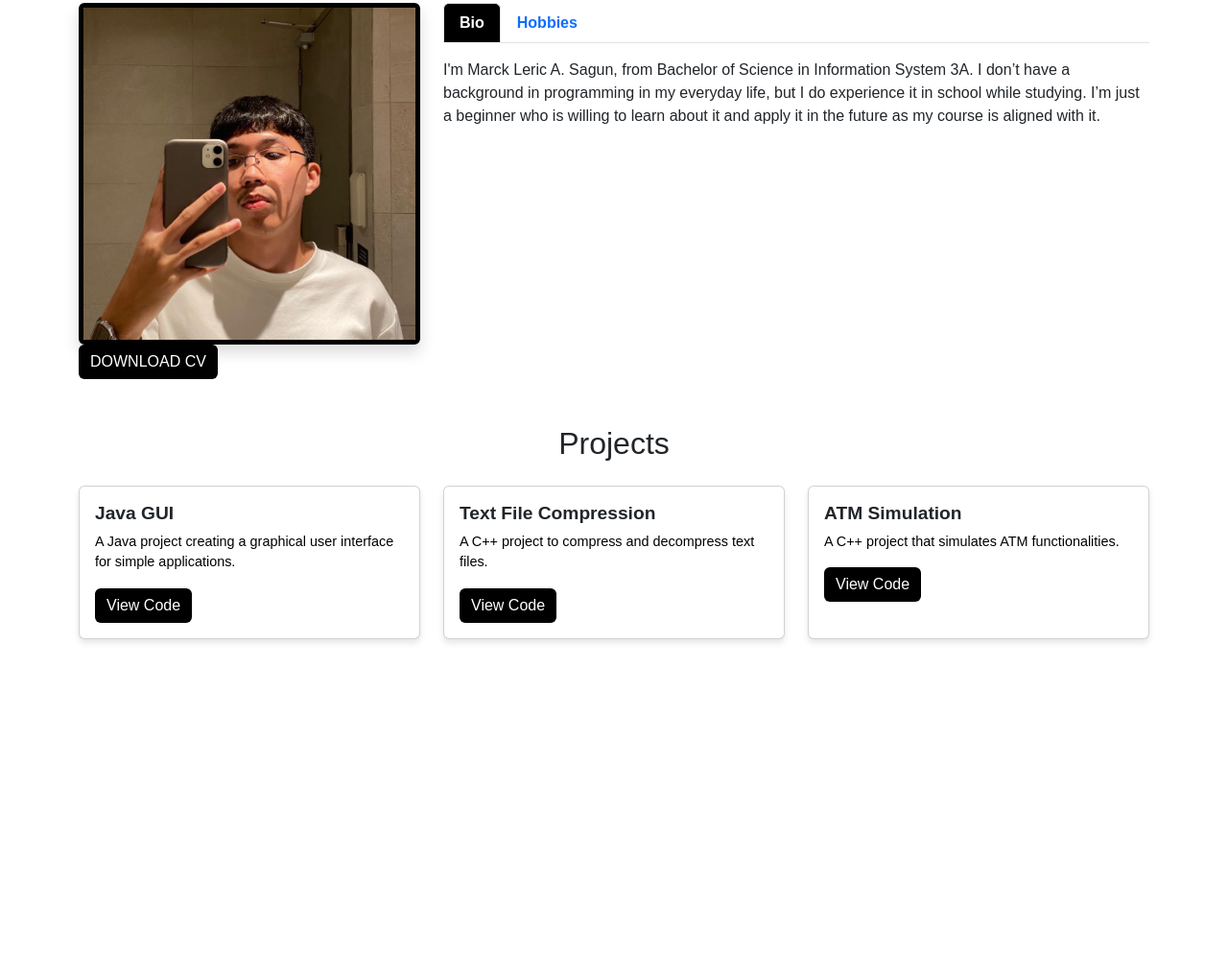
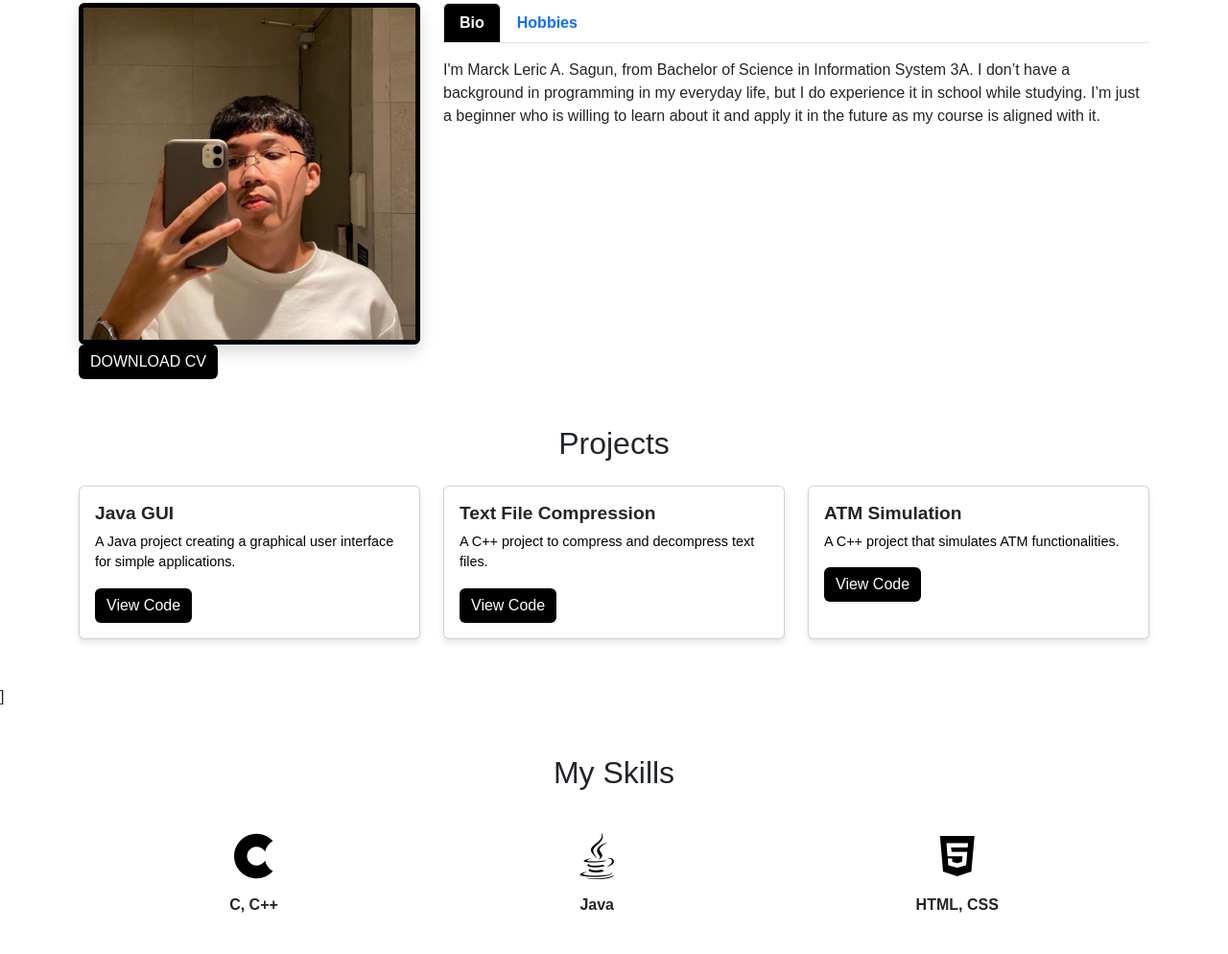
Before and after one commit to sagunlrc/portfolio_sagun, a plain HTML site: page portfolio.html in a window 1280 px wide. Shown: the part 907-1901 px from the top of the page at 96% size. Before the commit the page ends 1621 px from the top, so only its background shows below. Drawn offline with nearby package versions, Linux system fonts and the light colour scheme.

Commit message:
skills added

```diff
--- a/portfolio.css
+++ b/portfolio.css
@@ -78,3 +78,17 @@ body {
     font-size: 0.9rem;
     color: #000000;
   }
+
+  #skills .text-center {
+    margin: 20px;
+  }
+
+  #skills i {
+    color: #000000;
+    margin-bottom: 10px;
+  }
+
+  #skills p {
+    font-weight: bold;
+    margin-top: 5px;
+  }
--- a/portfolio.html
+++ b/portfolio.html
@@ -143,6 +143,26 @@
         </div>
       </div>
     </div>
+  </section>]
+
+  <section id="skills" class="container my-5">
+    <h2 class="text-center mb-4">My Skills</h2>
+    <div class="d-flex justify-content-around">
+      <div class="text-center">
+        <i class="fab fa-cuttlefish fa-3x"></i>
+        <p>C, C++</p>
+      </div>
+      <div class="text-center">
+        <i class="fab fa-java fa-3x"></i>
+        <p>Java</p>
+      </div>
+      <div class="text-center">
+        <i class="fab fa-html5 fa-3x"></i>
+        <p>HTML, CSS</p>
+      </div>
+    </div>
   </section>
 
+
+
   </body>
```
